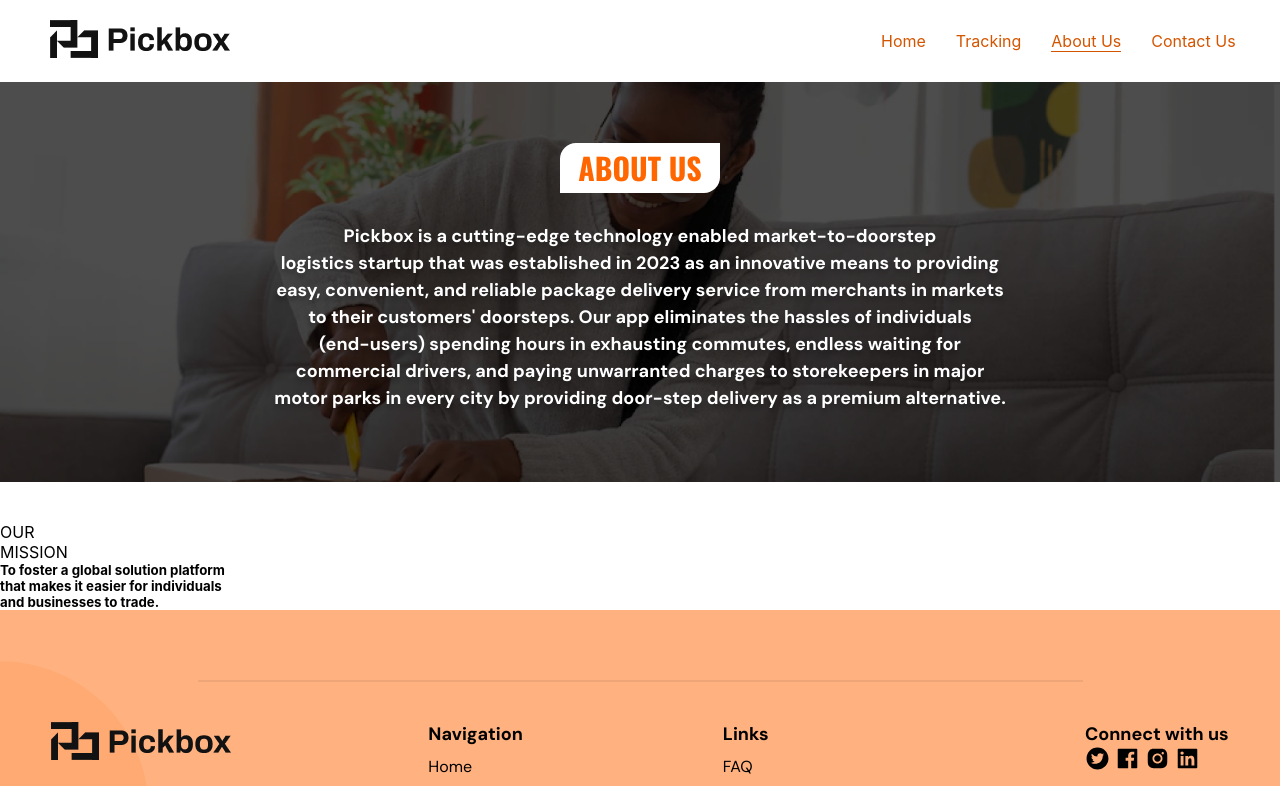
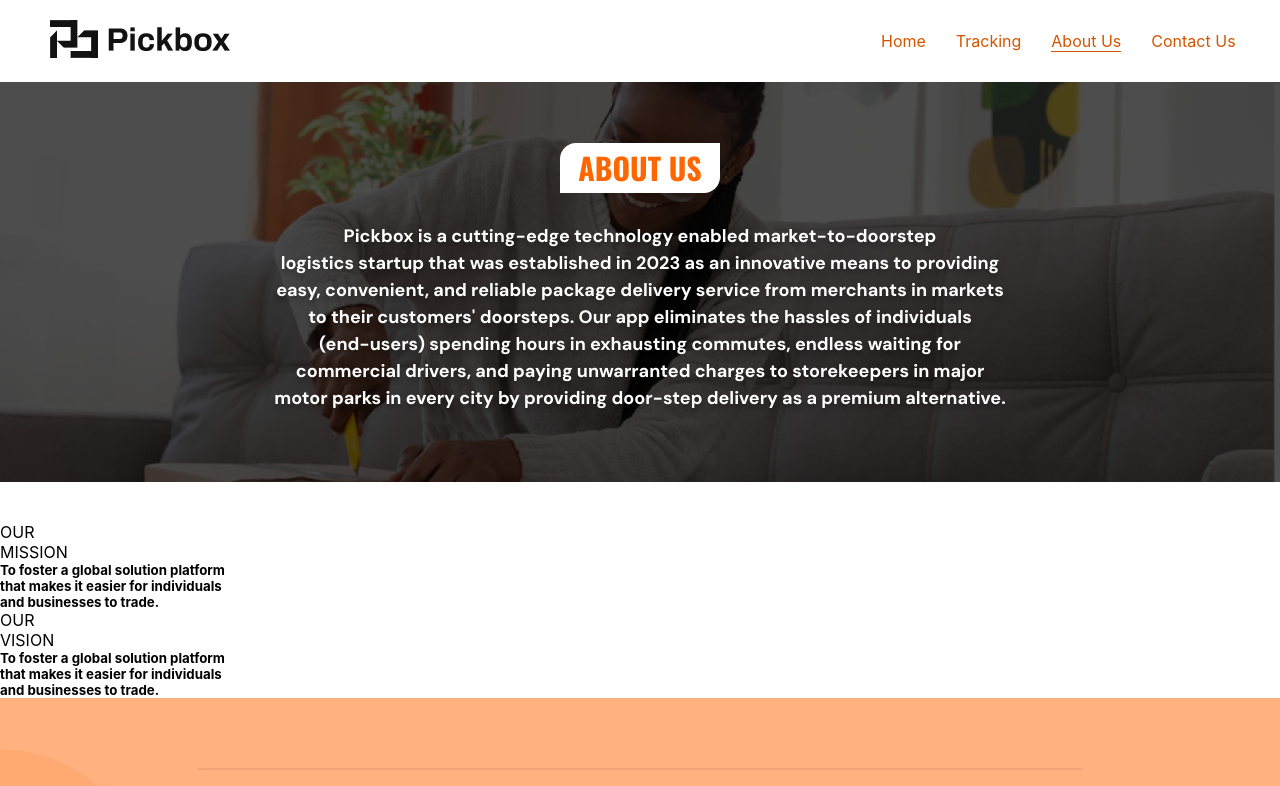
Before and after one commit to Pickbox-Project/Pickbox-frontend, a React (Create React App) app: page /aboutus in a window 1280 px wide. Shown: the top 786 px of the page. Built offline with nearby package versions, Linux system fonts and the light colour scheme.

Commit message:
Started working on the Mission and Vision Component

```diff
--- a/src/Components/Mission-Vision/MissionVision.jsx
+++ b/src/Components/Mission-Vision/MissionVision.jsx
@@ -5,7 +5,7 @@ const MissionVision = () => {
   return (
     <div className="mission-vision-container">
       <div className="mission-container">
-        <div className="our-mission-container">
+        <div className="our-mission-text-container">
           <div className="our-text">
             <span>O</span>
             <span>U</span>
@@ -28,6 +28,30 @@ const MissionVision = () => {
           and businesses to trade.
         </h5>
       </div>
+      {/* Vision Container */}
+      <div className="mission-container">
+        <div className="our-mission-text-container">
+          <div className="our-text">
+            <span>O</span>
+            <span>U</span>
+            <span>R</span>
+          </div>
+          <div className="mission-text">
+            <span>V</span>
+            <span>I</span>
+            <span>S</span>
+            <span>I</span>
+            <span>O</span>
+            <span>N</span>
+          </div>
+        </div>
+        <h5>
+          To foster a global solution platform <br />
+          that makes it easier for individuals
+          <br />
+          and businesses to trade.
+        </h5>
+      </div>
     </div>
   );
 };
```
